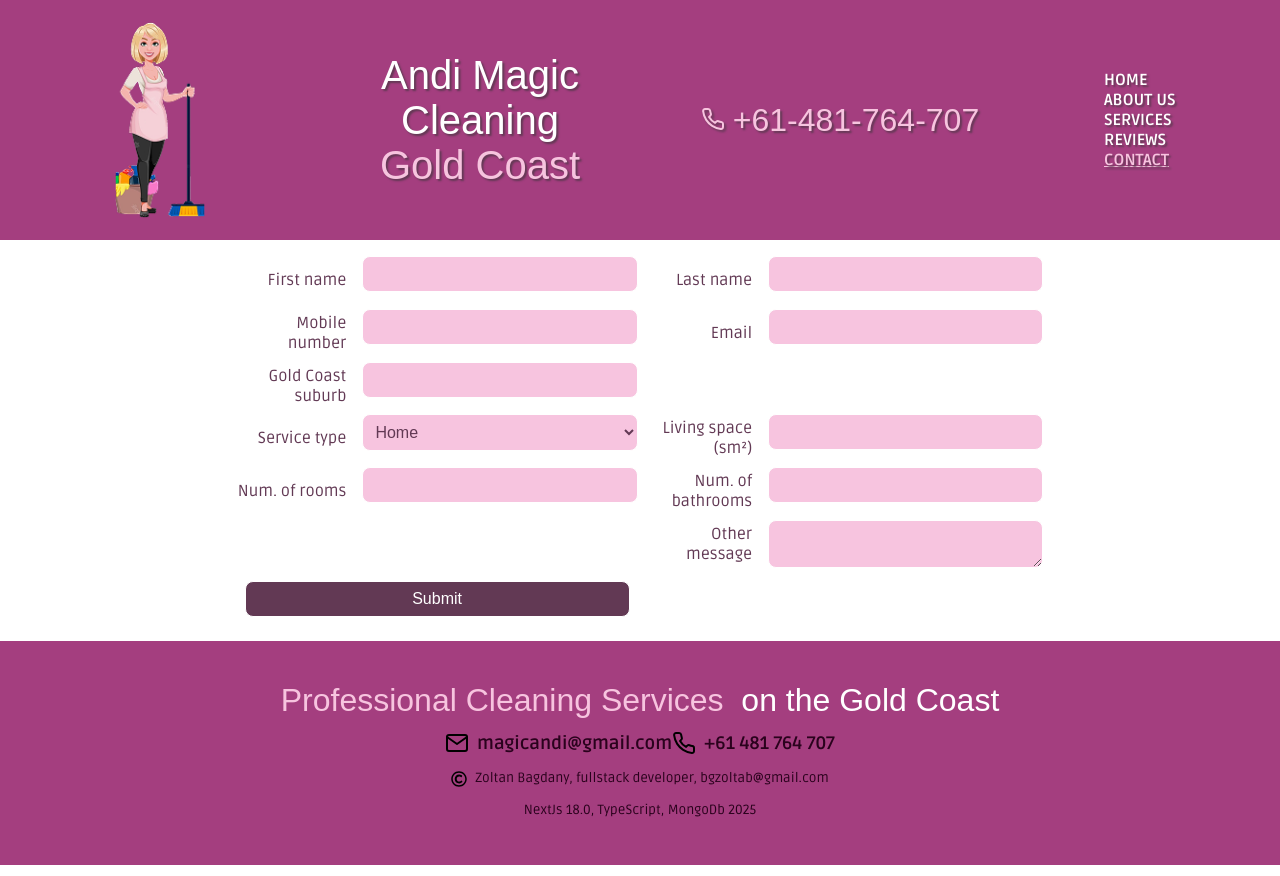
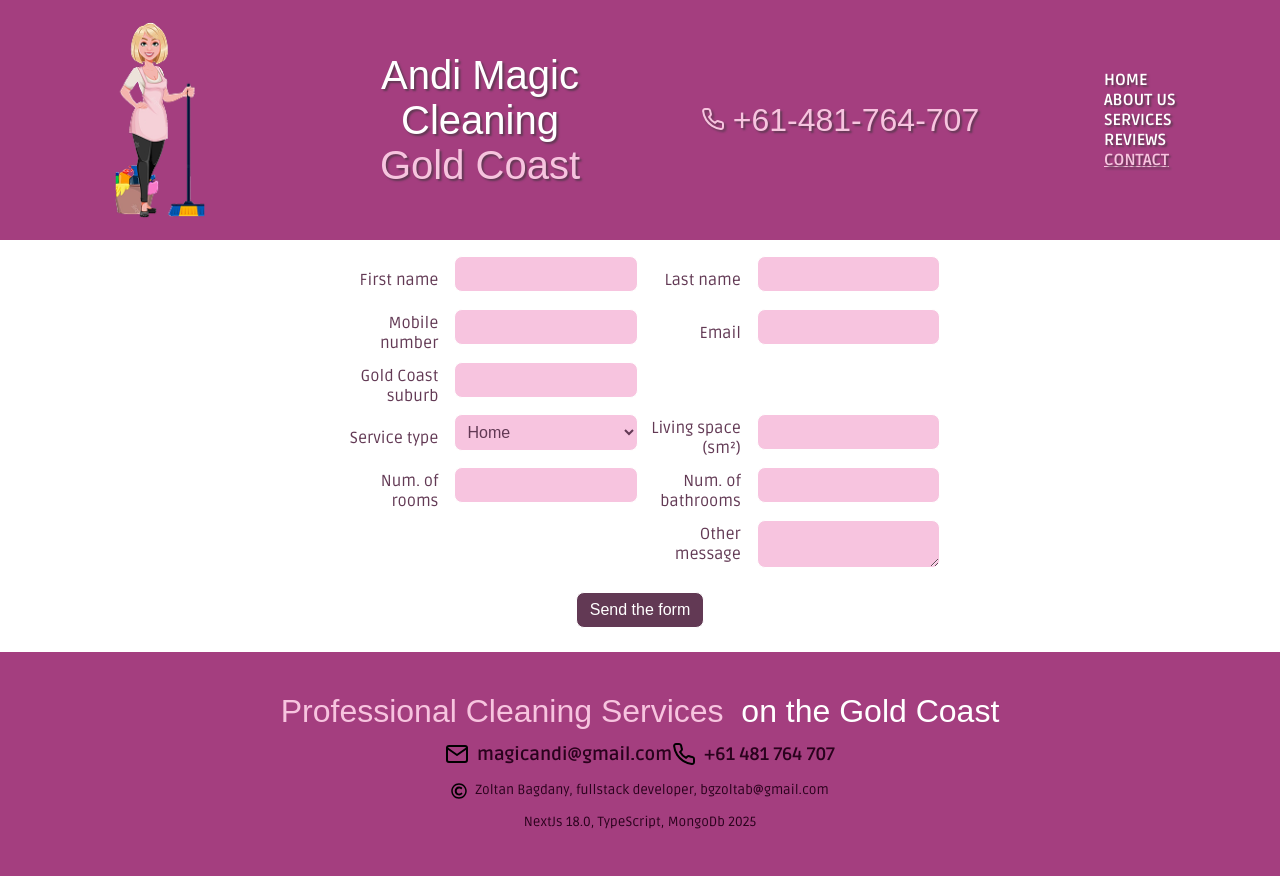
Before and after one commit to bgzoltan/nextjs-andi-magic-cleaning, a Next.js app: page /contact in a window 1280 px wide. Built offline with nearby package versions, Linux system fonts and the light colour scheme; a web font is replaced by a local one.

Commit message:
style of submit button is modified

```diff
--- a/app/contact/contactDetails.module.css
+++ b/app/contact/contactDetails.module.css
@@ -7,6 +7,16 @@
   color: var(--secondaryDark);
   width: 100%;
   padding: 1rem;
+}
+
+.formContainer {
+  display: flex;
+  flex-direction: column;
+  justify-content: center;
+  align-items: center;
+  width: 100%;
+  max-width: 600px;
+  gap: 1rem;
 }
 
 .gridContainer {
--- a/app/contact/contactDetails.tsx
+++ b/app/contact/contactDetails.tsx
@@ -69,7 +69,7 @@ export default function ContactDetails({
         onSubmit={handleSubmit}
       >
         {({ touched, errors }) => (
-          <Form>
+          <Form className={style.formContainer}>
             <div className={style.gridContainer}>
               {Object.keys(formValues).map((field) => (
                 <div key={field} className={style.inputArea}>
@@ -133,11 +133,10 @@ export default function ContactDetails({
                   </div>
                 </div>
               ))}
-
-              <button type="submit" className="primaryButton">
-                Submit
-              </button>
             </div>
+            <button type="submit" className="primaryButton">
+              Send the form
+            </button>
           </Form>
         )}
       </Formik>
--- a/app/globals.css
+++ b/app/globals.css
@@ -47,12 +47,13 @@ a {
 .primaryButton {
   color: var(--primary);
   background-color: var(--secondaryDark);
-  padding: 0.5rem;
+  padding: 0.5rem 0.8rem 0.5rem 0.8rem;
   margin: 0.5rem;
   border: 1px solid var(--primary);
   border-radius: 0.5rem 0.5rem 0.5rem 0.5rem;
   font-size: medium;
   cursor: pointer;
+  width: fit-content;
 }
 
 .primaryButton:hover {
```
